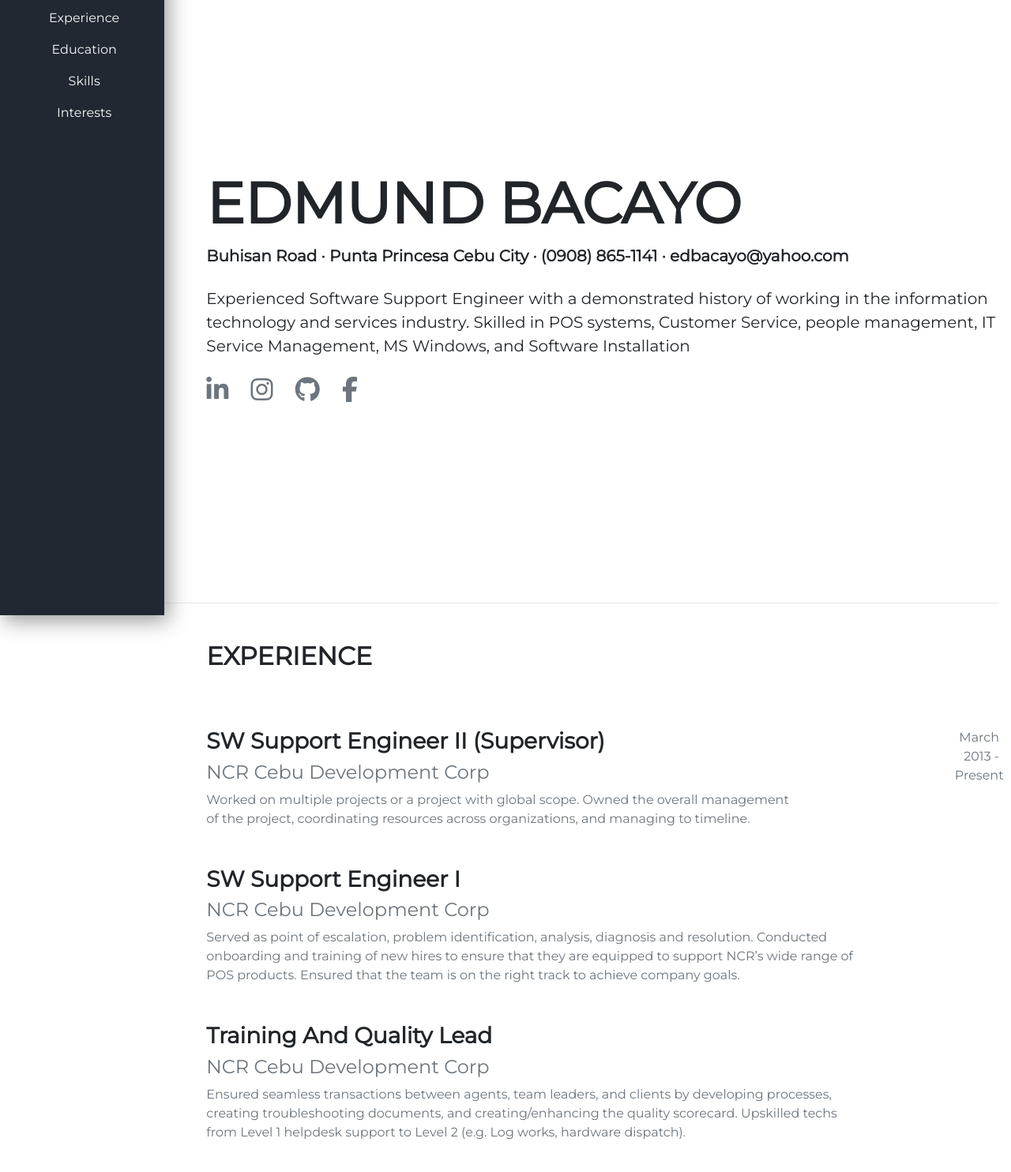
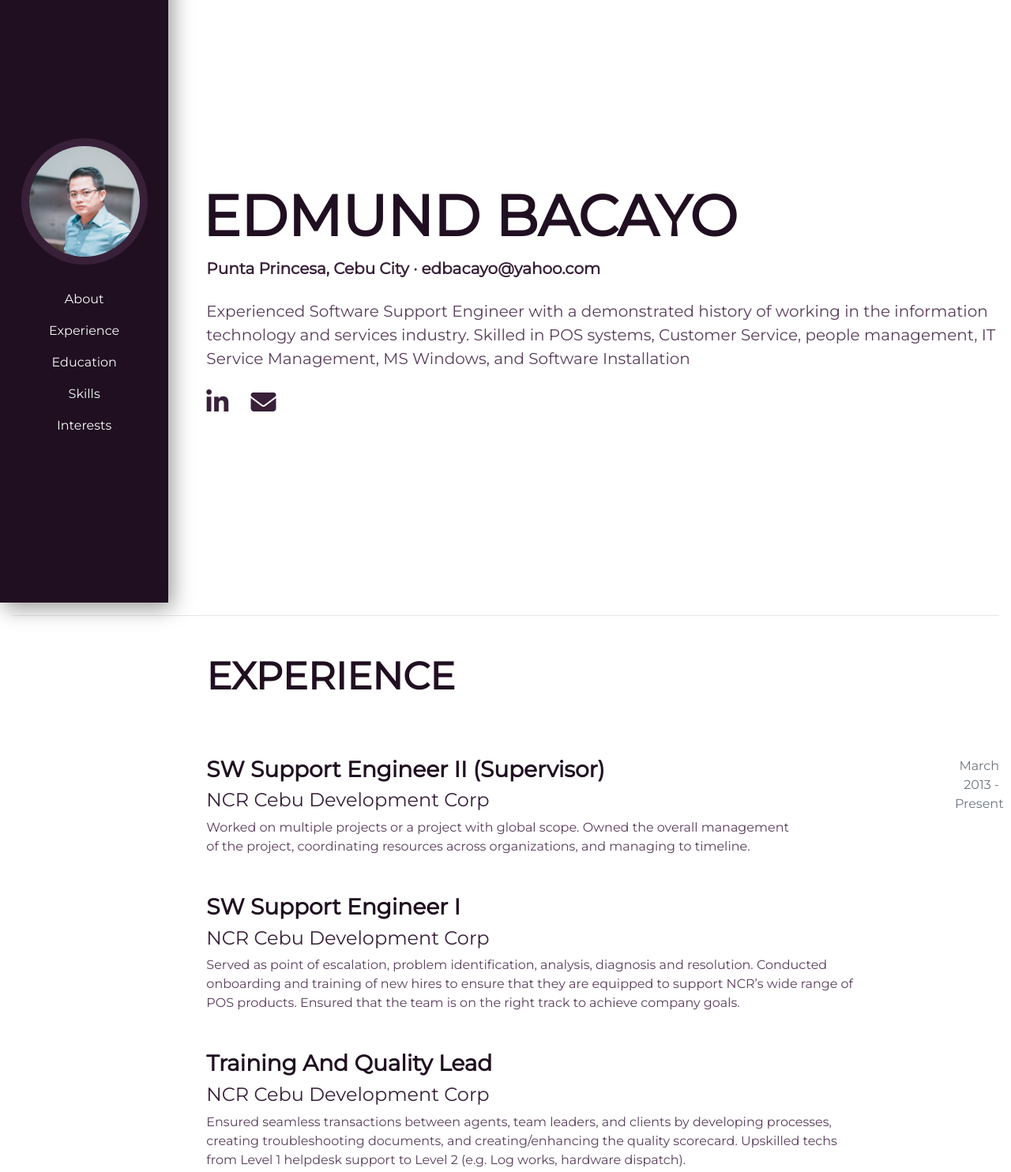
Before and after one commit to edbacayo/resume, a website: page index.html in a window 1280 px wide. Shown: the part 37-1521 px from the top of the page at 79% size. Drawn offline with nearby package versions, Linux system fonts and the light colour scheme.

Commit message:
No index

```diff
--- a/index.html
+++ b/index.html
@@ -4,6 +4,9 @@
 <head>
     <meta charset="UTF-8">
     <meta name="viewport" content="width=device-width, initial-scale=1.0">
+    <meta name="robots" content="noindex">
+    <meta name="googlebot" content="noindex">
+
     <title>Edmund Bacayo</title>
     <!-- Bootstrap CSS -->
     <link rel="stylesheet" href="https://cdn.jsdelivr.net/npm/bootstrap@4.5.3/dist/css/bootstrap.min.css"
@@ -17,27 +20,31 @@
     <script src="https://kit.fontawesome.com/727d579fe9.js" crossorigin="anonymous"></script>
 
     <!-- Personal CSS -->
-    <link rel="stylesheet" href="css/styles.css">
+    <link rel="stylesheet" href="./public/css/styles.css">
 </head>
 
 <body>
 
     <!-- Navbar -->
-    <nav class="navbar navbar-expand-md navbar-light fixed-top sidebar">
-        <button class="navbar-toggler" type="button" data-toggle="collapse" data-target="#myNavbar" aria-controls="navbarSupportedContent" aria-expanded="false" aria-label="Toggle navigation">
+    <nav class="navbar navbar-expand-md navbar-light">
+        <button class="navbar-toggler" type="button" data-toggle="collapse" data-target="#myNavbar"
+            aria-controls="navbarSupportedContent" aria-expanded="false" aria-label="Toggle navigation">
             <span class="navbar-toggler-icon"></span>
-          </button>
+        </button>
         <div id="myNavbar" class="collapse navbar-collapse">
             <div class="container-fluid">
-                <div class="row align-items-center vh-100">
+
+                <div class="row">
                     <!-- Sidebar -->
-                    <div class="col-md-2 fixed-top text-center align-middle vh-100">
-                        <ul class="navbar-nav flex-column">
-                            <li class="nav-item"><a href="#" class="nav-link text-light mx-auto">About</a></li>
-                            <li class="nav-item"><a href="#" class="nav-link text-light mx-auto">Experience</a></li>
-                            <li class="nav-item"><a href="#" class="nav-link text-light mx-auto">Education</a></li>
-                            <li class="nav-item"><a href="#" class="nav-link text-light mx-auto">Skills</a></li>
-                            <li class="nav-item"><a href="#" class="nav-link text-light mx-auto">Interests</a></li>
+                    <div class="col-md-2 align-items-center d-flex fixed-top sidebar">
+                        <ul class="navbar-nav flex-column mx-auto text-center p-0">
+                            <li class="nav-item d-none d-md-block"><a href="#" class="nav-link"><img
+                                        src="./public/images/pfp.jpg" class="img-fluid mb-3 pfp"></a></li>
+                            <li class="nav-item"><a href="#" class="nav-link text-light">About</a></li>
+                            <li class="nav-item"><a href="/#experience" class="nav-link text-light">Experience</a></li>
+                            <li class="nav-item"><a href="/#education" class="nav-link text-light">Education</a></li>
+                            <li class="nav-item"><a href="#" class="nav-link text-light">Skills</a></li>
+                            <li class="nav-item"><a href="/#interests" class="nav-link text-light">Interests</a></li>
                         </ul>
                     </div>
                     <!-- end Sidebar -->
@@ -50,24 +57,21 @@
     <section id="about">
         <div class="container-fluid">
             <div class="row align-items-center vh-100">
-                <div class="col-md-2">
-
-                </div>
-
-                <div class="col-md-10 pl-5">
-                    <h1 class="text-uppercase font-weight-bold display-3 ml-0 pl-0">Edmund Bacayo</h1>
-                    <div class="lead font-weight-bold mb-3">Buhisan Road · Punta Princesa Cebu City · (0908) 865-1141 ·
+                <div class="col-md-10 pl-5 ml-auto">
+                    <h1 class="text-uppercase font-weight-bold display-3" style="margin-left: -5px;">Edmund Bacayo</h1>
+                    <div class="lead font-weight-bold mb-3 mylead">Punta Princesa, Cebu City ·
                         edbacayo@yahoo.com</div>
-                    <p class="lead my-4">Experienced Software Support Engineer with a demonstrated history of working in
+                    <p class="lead my-4 myp">Experienced Software Support Engineer with a demonstrated history of
+                        working in
                         the
                         information technology and services industry. Skilled in POS systems, Customer Service, people
                         management, IT Service Management, MS Windows, and Software Installation</p>
+                    <div class="">
+                        <a class="mr-4 mt-4 text-secondary" href="https://www.linkedin.com/in/edmundbacayo/"
+                            target="_blank"><i class="fab fa-linkedin-in fa-2x social-icon"></i></a>
+                        <a class="mr-4 mt-4 text-secondary" href="mailto:edbacayo@yahoo.com" target="_blank"><i
+                                class="fas fa-envelope fa-2x social-icon"></i></a>
 
-                    <div class="">
-                        <a class="mr-4 mt-4 text-secondary" href="#"><i class="fab fa-linkedin-in fa-2x"></i></a>
-                        <a class="mr-4 mt-4 text-secondary" href="#"><i class="fab fa-instagram fa-2x"></i></a>
-                        <a class="mr-4 mt-4 text-secondary" href="#"><i class="fab fa-github fa-2x"></i></a>
-                        <a class="mr-4 mt-4 text-secondary" href="#"><i class="fab fa-facebook-f fa-2x"></i></a>
                     </div>
                 </div>
             </div>
@@ -79,31 +83,30 @@
     <!-- Experience -->
     <section id="experience">
         <div class="container-fluid">
-            <div class="row align-items-center vh-100">
-                <div class="col-md-2">
-
-                </div>
-
-                <div class="col-md-10 pl-5 ">
-                    <h2 class="text-uppercase font-weight-bold py-5">Experience</h2>
+            <div class="row align-items-center min-vh-100">
+                <div class="col-lg-10 pl-5 ml-auto">
+                    <h2 class="text-uppercase font-weight-bold py-5 head">Experience</h2>
 
                     <div class="row justify-content-between">
-                        <div class="col-md-9 my-3">
-                            <h3 class="font-weight-bold">SW Support Engineer II (Supervisor)</h3>
-                            <h4 class="text-secondary">NCR Cebu Development Corp</h4>
-                            <p class="mb-3 text-muted">Worked on multiple projects or a project with global scope. Owned the
+                        <div class="col-md-9 my-md-3">
+                            <h3 class="font-weight-bold head">SW Support Engineer II (Supervisor)</h3>
+                            <h4 class="mylead">NCR Cebu Development Corp</h4>
+                            <p class="mb-3 myp">Worked on multiple projects or a project with global scope. Owned
+                                the
                                 overall management
                                 of the project, coordinating resources across organizations, and managing to timeline.
                             </p>
                         </div>
-                        <div class="col-md-1 my-3 text-muted text-right mt-3">March 2013 - Present</div>
+                        <div class="col-md-1 pb-5 pb-md-3 my-3 text-muted text-left text-md-right mt-3">March 2013 -
+                            Present</div>
                     </div>
 
                     <div class="row">
                         <div class="col-md-10 my-3">
-                            <h3 class="font-weight-bold">SW Support Engineer I</h3>
-                            <h4 class="text-secondary">NCR Cebu Development Corp</h4>
-                            <p class="mb-3 text-muted">Served as point of escalation, problem identification, analysis, diagnosis
+                            <h3 class="font-weight-bold head">SW Support Engineer I</h3>
+                            <h4 class="mylead">NCR Cebu Development Corp</h4>
+                            <p class="mb-3 myp">Served as point of escalation, problem identification, analysis,
+                                diagnosis
                                 and resolution. Conducted onboarding and training of new hires to ensure that they are
                                 equipped to support NCR’s wide range of POS products. Ensured that the team is on the
                                 right track to achieve company goals.
@@ -113,9 +116,10 @@
 
                     <div class="row">
                         <div class="col-md-10 my-3">
-                            <h3 class="font-weight-bold">Training And Quality Lead</h3>
-                            <h4 class="text-secondary">NCR Cebu Development Corp</h4>
-                            <p class="mb-3 text-muted">Ensured seamless transactions between agents, team leaders, and clients by
+                            <h3 class="font-weight-bold head">Training And Quality Lead</h3>
+                            <h4 class="mylead">NCR Cebu Development Corp</h4>
+                            <p class="mb-3 myp">Ensured seamless transactions between agents, team leaders, and
+                                clients by
                                 developing processes, creating troubleshooting documents, and creating/enhancing the
                                 quality scorecard. Upskilled techs from Level 1 helpdesk support to Level 2 (e.g. Log
                                 works, hardware dispatch).
@@ -125,9 +129,10 @@
 
                     <div class="row">
                         <div class="col-md-10 my-3">
-                            <h3 class="font-weight-bold">Technical Support Team Lead</h3>
-                            <h4 class="text-secondary">NCR Cebu Development Corp</h4>
-                            <p class="mb-3 text-muted">Conducted onboarding and training of new hires to ensure that they are
+                            <h3 class="font-weight-bold head">Technical Support Team Lead</h3>
+                            <h4 class="mylead">NCR Cebu Development Corp</h4>
+                            <p class="mb-3 myp">Conducted onboarding and training of new hires to ensure that
+                                they are
                                 equipped to support NCR’s wide range of POS products. Ensured that the team is on the
                                 right track to achieve company goals.
                             </p>
@@ -143,39 +148,36 @@
     <!-- Education -->
     <section id="education">
         <div class="container-fluid pl-5">
-            <div class="row align-items-center vh-100">
-                <div class="col-md-2">
+            <div class="row align-items-center min-vh-100">
+                <div class="col-md-10 ml-auto">
 
-                </div>
-                <div class="col-md-10">
-
-                    <h2 class="text-uppercase font-weight-bold py-5">Education And Training</h2>
+                    <h2 class="text-uppercase font-weight-bold py-5 head">Education And Training</h2>
 
                     <div class="row">
                         <div class="col-md-10 my-3">
-                            <h3 class="font-weight-bold">The Complete Android & java Developer Course</h3>
-                            <h4 class="text-secondary">Udemy</h4>
+                            <h3 class="font-weight-bold head">The Complete Android & java Developer Course</h3>
+                            <h4 class="mylead">Udemy</h4>
                         </div>
                     </div>
 
                     <div class="row">
                         <div class="col-md-10 my-3">
-                            <h3 class="font-weight-bold">ASP For E-Commerece</h3>
-                            <h4 class="text-secondary">JavaSphere Computer Learning Center</h4>
+                            <h3 class="font-weight-bold head">ASP For E-Commerece</h3>
+                            <h4 class="mylead">JavaSphere Computer Learning Center</h4>
                         </div>
                     </div>
 
                     <div class="row">
                         <div class="col-md-10 my-3">
-                            <h3 class="font-weight-bold">Associate In Computer Science</h3>
-                            <h4 class="text-secondary">University of San Carlos</h4>
+                            <h3 class="font-weight-bold head">Associate In Computer Science</h3>
+                            <h4 class="mylead">University of San Carlos</h4>
                         </div>
                     </div>
 
                     <div class="row">
                         <div class="col-md-10 my-3">
-                            <h3 class="font-weight-bold">High School</h3>
-                            <h4 class="text-secondary">Cebu Eastern College</h4>
+                            <h3 class="font-weight-bold head">High School</h3>
+                            <h4 class="mylead">Cebu Eastern College</h4>
                         </div>
                     </div>
 
@@ -184,6 +186,26 @@
         </div>
     </section>
     <!-- end Education -->
+
+
+    <!-- interests -->
+    <section id="interests">
+        <div class="container-fluid pl-5">
+            <div class="row align-items-center min-vh-100">
+                <div class="col-md-10 ml-auto">
+
+                    <h2 class="text-uppercase font-weight-bold py-4 head">Interests</h2>
+
+                    <p class="lead my-4 myp">Outside of work, I am also in to photography and videography. Aside from learning the art, I have also learned the technologies involved to </p>
+                    <a class="mr-4 mt-4 text-secondary" href="https://www.instagram.com/edbacayo" target="_blank"><i
+                            class="fab fa-instagram fa-2x social-icon"></i></a>
+                    <a class="mr-4 mt-4 text-secondary" href="https://www.youtube.com/cebulife" target="_blank"><i
+                            class="fab fa-youtube fa-2x social-icon"></i></a>
+                </div>
+            </div>
+        </div>
+    </section>
+    <!-- end interests -->
 
     <!-- Bootstrap JS -->
     <script src="https://code.jquery.com/jquery-3.5.1.slim.min.js"
--- a/public/css/styles.css
+++ b/public/css/styles.css
@@ -8,13 +8,56 @@ body {
     /* reg: 400, bold: 700, black: 900 */
 }
 
+h2 {
+    font-size: 3rem;
+}
+
 /* navbar */
 .sidebar {
-    background-color: #222831;
+    /* background-color: #222831; */
+    background-color: #200f21;
     box-shadow: 5px 7px 25px #999;
-    width: 13rem;
+    height: 100vh;
+}
+
+@media (max-width: 768px) {
+    .sidebar {
+        position: static;
+        height: auto;
+    }
+}
+
+.pfp {
+    width: 160px;
+    border: 10px solid #382039;
+    border-radius: 50%;
 }
 /* end of navbar */
+
+/* about */
+h1, .head {
+    color: #200f21;
+}
+
+.mylead {
+    color: #382039;
+}
+
+.myp {
+    color: #5a3d5c;
+}
+
+.social-icon {
+    color: #382039;
+}
+
+.social-icon:hover {
+    color: #5a3d5c;
+}
+/* end about */
+
+
+
 
 
 
```
Also changed, not shown: video.html (+3 -0 lines), public/images/pfp.jpg (added).
